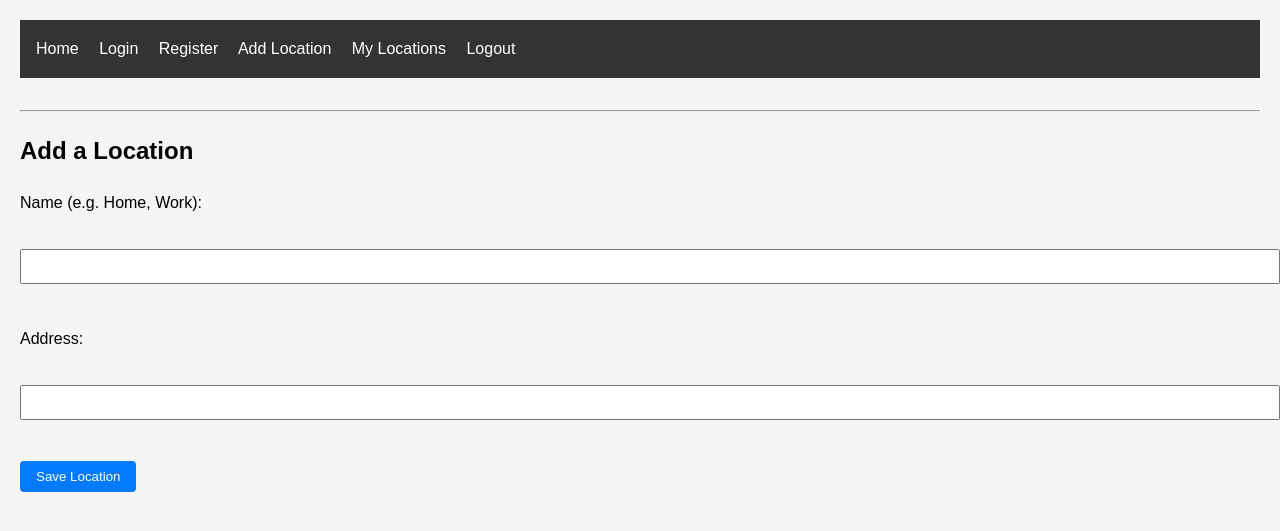
After one commit to AidaP1/nearwise, a Flask app: page /add_location in a window 1280 px wide. The commit adds this page. Shown: the top 531 px of the page. Run offline with Flask 3, Linux system fonts and the light colour scheme; the visitor is signed in with stand-in values (Sample User, id 1).

Commit message:
Add location management features and improve UI

```diff
--- a/app.py
+++ b/app.py
@@ -5,9 +5,11 @@ from dotenv import load_dotenv
 from flask_login import UserMixin
 from werkzeug.security import generate_password_hash, check_password_hash
 from flask_login import LoginManager
+import requests
 
 
 app = Flask(__name__)  # <-- This exact line must exist
+app.config['SECRET_KEY'] = 'your-secret-key-here'  # Change this to a secure secret key
 
 login_manager = LoginManager(app)
 login_manager.login_view = 'login'  # endpoint name for login page
@@ -21,10 +23,22 @@ app.config['SQLALCHEMY_DATABASE_URI'] = 'sqlite:///' + os.path.join(basedir, 'my
 app.config['SQLALCHEMY_TRACK_MODIFICATIONS'] = False  # disable FSADeprecationWarning
 db = SQLAlchemy(app)
 
+# DBs
+
 class User(db.Model, UserMixin):
     id = db.Column(db.Integer, primary_key=True)
     email = db.Column(db.String(150), unique=True, nullable=False)
     password_hash = db.Column(db.String(256), nullable=False)
+
+    # One-to-many relationship
+    locations = db.relationship('Location', backref='user', lazy=True)
+
+class Location(db.Model):
+    id = db.Column(db.Integer, primary_key=True)
+    name = db.Column(db.String(100))  # e.g. "Work", "Home", "Client HQ"
+    address = db.Column(db.String(255), nullable=False)  # or lat/lng if you prefer
+    user_id = db.Column(db.Integer, db.ForeignKey('user.id'), nullable=False)
+
 
 @login_manager.user_loader
 def load_user(user_id):
@@ -75,8 +89,78 @@ def login():
 def logout():
     logout_user()
     flash("You have logged out.")
-    return redirect(url_for('index'))
+    return redirect(url_for('home'))
+
+@app.route('/api/travel_times')
+def travel_times():
+    origin = request.args.get('origin')  # e.g., "New York, NY"
+    destination = request.args.get('destination')  # e.g., "Boston, MA"
+
+    if not origin or not destination:
+        return {"error": "Please provide both origin and destination."}, 400
+
+    api_key = os.environ.get('GOOGLE_API_KEY')
+    modes = ['driving', 'walking', 'bicycling', 'transit']
+    results = {}
+
+    for mode in modes:
+        url = (
+            f"https://maps.googleapis.com/maps/api/distancematrix/json"
+            f"?origins={origin}&destinations={destination}"
+            f"&mode={mode}&key={api_key}"
+        )
+        response = requests.get(url)
+        data = response.json()
+
+        if data['status'] == 'OK':
+            try:
+                duration = data['rows'][0]['elements'][0]['duration']['text']
+                results[mode] = duration
+            except (KeyError, IndexError):
+                results[mode] = "Not available"
+        else:
+            results[mode] = "Error contacting API"
+
+    return results
+
+@app.route('/add_location', methods=['GET', 'POST'])
+@login_required
+def add_location():
+    if request.method == 'POST':
+        name = request.form.get('name')
+        address = request.form.get('address')
+
+        if not name or not address:
+            flash('Both name and address are required.')
+            return redirect(url_for('add_location'))
+
+        # Create and save new location
+        new_loc = Location(name=name, address=address, user_id=current_user.id)
+        db.session.add(new_loc)
+        db.session.commit()
+        flash('Location saved successfully!')
+        return redirect(url_for('add_location'))
+
+    return render_template('add_location.html')
+
+@app.route('/my_locations')
+@login_required
+def my_locations():
+    locations = Location.query.filter_by(user_id=current_user.id).all()
+    return render_template('my_locations.html', locations=locations)
+
 
 @app.route("/")
 def home():
+    if current_user.is_authenticated:
+        return render_template('home.html', user=current_user)
     return render_template('home.html')
+
+@app.route("/index")
+def index():
+    return redirect(url_for('home'))
+
+if __name__ == '__main__':
+    with app.app_context():
+        db.create_all()
+    app.run(debug=True)
--- a/static/styles.css
+++ b/static/styles.css
@@ -0,0 +1,109 @@
+/* General styles */
+body {
+    font-family: Arial, sans-serif;
+    line-height: 1.6;
+    margin: 0;
+    padding: 20px;
+    background-color: #f5f5f5;
+}
+
+nav {
+    background-color: #333;
+    padding: 1rem;
+    margin-bottom: 2rem;
+}
+
+nav a {
+    color: white;
+    text-decoration: none;
+    margin-right: 1rem;
+}
+
+nav a:hover {
+    color: #ddd;
+}
+
+/* Form styles */
+.form-group {
+    margin-bottom: 1rem;
+}
+
+label {
+    display: block;
+    margin-bottom: 0.5rem;
+}
+
+input[type="text"] {
+    width: 100%;
+    padding: 0.5rem;
+    margin-bottom: 1rem;
+}
+
+button {
+    background-color: #007bff;
+    color: white;
+    padding: 0.5rem 1rem;
+    border: none;
+    border-radius: 4px;
+    cursor: pointer;
+}
+
+button:hover {
+    background-color: #0056b3;
+}
+
+/* Flash messages */
+.flash-message {
+    padding: 1rem;
+    margin-bottom: 1rem;
+    background-color: #d4edda;
+    border: 1px solid #c3e6cb;
+    border-radius: 4px;
+    color: #155724;
+}
+
+/* Travel results */
+.results-grid {
+    display: grid;
+    grid-template-columns: repeat(auto-fit, minmax(200px, 1fr));
+    gap: 1rem;
+    margin: 2rem 0;
+}
+
+.result-card {
+    background: white;
+    padding: 1.5rem;
+    border-radius: 8px;
+    box-shadow: 0 2px 4px rgba(0,0,0,0.1);
+    text-align: center;
+}
+
+.result-card h3 {
+    margin: 0 0 1rem 0;
+    color: #333;
+}
+
+.result-card .time {
+    font-size: 1.5rem;
+    font-weight: bold;
+    color: #007bff;
+    margin: 0;
+}
+
+.actions {
+    text-align: center;
+    margin-top: 2rem;
+}
+
+.button {
+    display: inline-block;
+    padding: 0.5rem 1rem;
+    background-color: #007bff;
+    color: white;
+    text-decoration: none;
+    border-radius: 4px;
+}
+
+.button:hover {
+    background-color: #0056b3;
+}
--- /dev/null
+++ b/templates/add_location.html
@@ -0,0 +1,15 @@
+{% extends "base.html" %}
+
+{% block content %}
+  <h2>Add a Location</h2>
+
+  <form method="POST" action="{{ url_for('add_location') }}">
+    <label>Name (e.g. Home, Work):</label><br>
+    <input type="text" name="name" required><br><br>
+
+    <label>Address:</label><br>
+    <input type="text" name="address" required><br><br>
+
+    <button type="submit">Save Location</button>
+  </form>
+{% endblock %}
--- a/templates/base.html
+++ b/templates/base.html
@@ -2,15 +2,30 @@
 <html>
 <head>
   <title>MyApp</title>
+  <link rel="stylesheet" href="{{ url_for('static', filename='styles.css') }}">
 </head>
 <body>
   <nav>
     <a href="/">Home</a>
     <a href="/login">Login</a>
     <a href="/register">Register</a>
+    {% if current_user.is_authenticated %}
+      <a href="/add_location">Add Location</a>
+      <a href="/my_locations">My Locations</a>
+      <a href="/logout">Logout</a>
+    {% endif %}
   </nav>
 
+
   <hr>
+
+  {% with messages = get_flashed_messages() %}
+    {% if messages %}
+      {% for message in messages %}
+        <div class="flash-message">{{ message }}</div>
+      {% endfor %}
+    {% endif %}
+  {% endwith %}
 
   {% block content %}{% endblock %}
 </body>
```
Also changed, not shown: requirements.txt (+17 -1 lines), templates/my_locations.html (added, +17 -0 lines).
